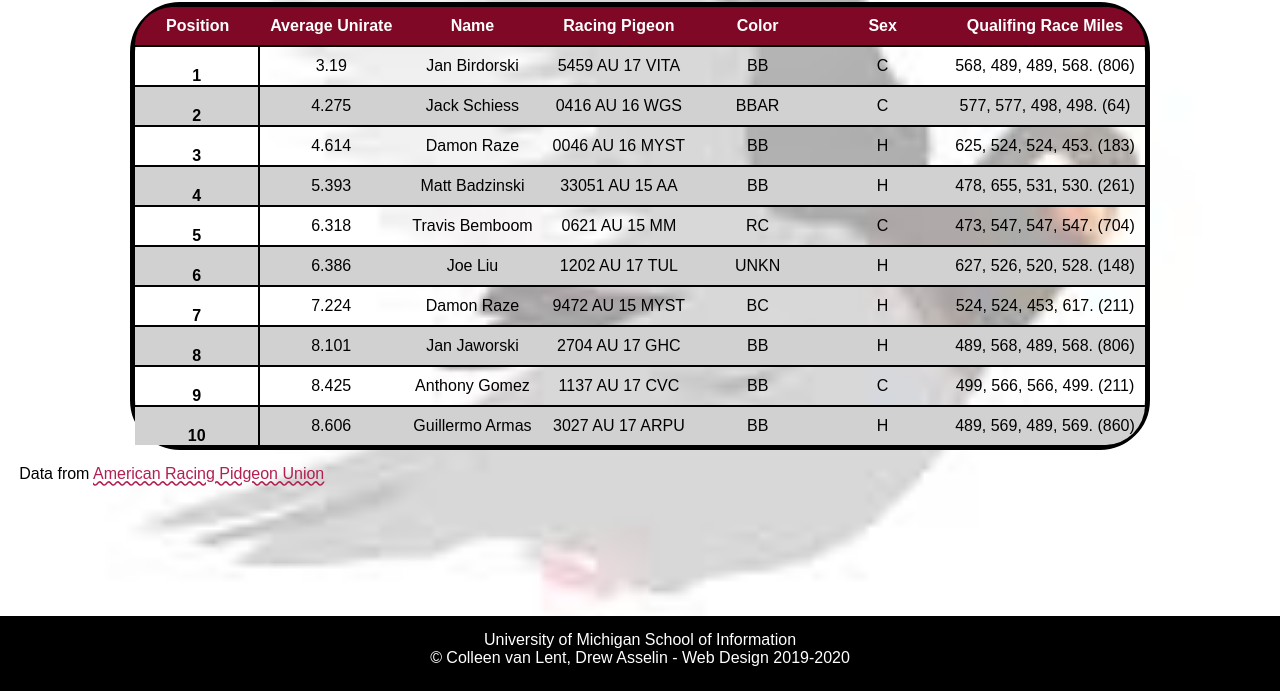
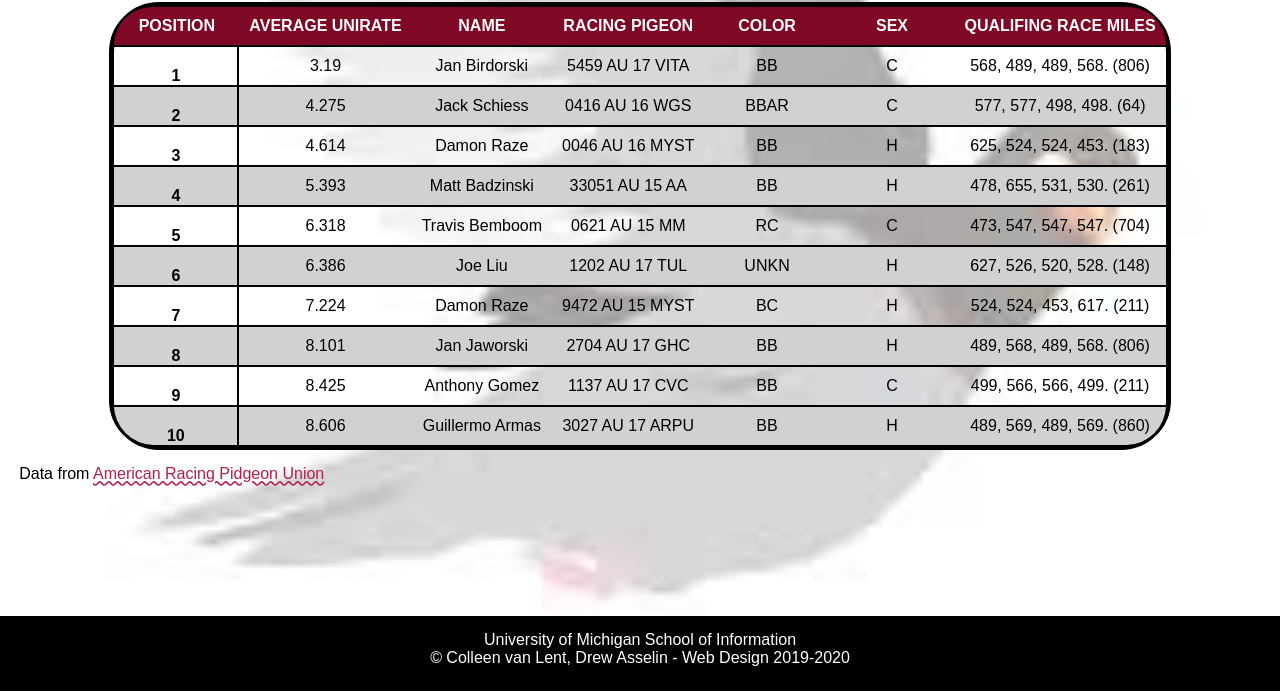
Before and after one commit to kashmira-reddy/homework4-2021, a plain HTML site: page index.html in a window 1280 px wide. Shown: the part 109-800 px from the top of the page. Drawn offline with Linux system fonts and the light colour scheme; a web font is replaced by a local one.

Commit message:
Add files via upload

```diff
--- a/css/style.css
+++ b/css/style.css
@@ -79,9 +79,10 @@ td{
 .colhead{
   color: #FFFFFF;
   min-width: 125px;
-  padding: 10px;
+  padding: 10px 10px 10px 10px;
   text-align: center;
   background-color: #7e0825;
+  text-transform: uppercase;
 }
 
 .rowhead{
@@ -92,10 +93,10 @@ td{
 
 
 table{
-    border: 5px solid #000000;
-    margin-left: auto;
-    margin-right: auto;
-    border-radius: 50px;
+  border: 5px solid #000000;
+  margin-left: auto;
+  margin-right: auto;
+  border-radius: 50px;
 }
 
 /* I gave you the selector, but not the property-value pair.
@@ -109,7 +110,7 @@ thead tr:first-child th:last-child{
   border-radius: 0 50px 0 0;
 }
 
-tbody tr:last-child td:first-child{
+tbody tr:last-child th:first-child{
   border-radius: 0 0 0 50px;
 }
 
```
